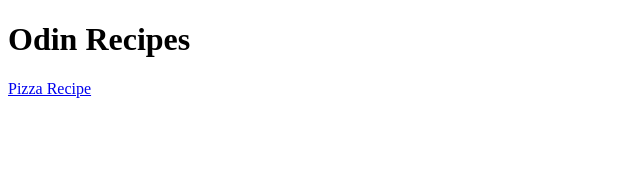
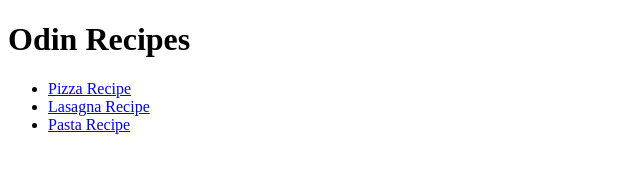
Before and after one commit to MaxBing63/odin-recipes, a plain HTML site: page index.html in a window 1280 px wide. Shown: the whole page, without its empty margins (0-640 px from the left). Drawn offline with Linux system fonts and the light colour scheme.

Commit message:
Add links to the new recipes pages
Just added links to new the recipes pages I created in the index file

```diff
--- a/index.html
+++ b/index.html
@@ -5,6 +5,12 @@
     </head>
     <body>
         <h1>Odin Recipes</h1>
-        <a href="./recipes/pizza.html">Pizza Recipe</a>
+        <ul>
+            <li><a href="./recipes/pizza.html">Pizza Recipe</a></li>
+            <li><a href="./recipes/lasagna.html>">Lasagna Recipe</a></li>
+            <li><a href="./recipes/pasta.html">Pasta Recipe</a></li>
+        </ul>
+
+
     </body>
 </html>
```
